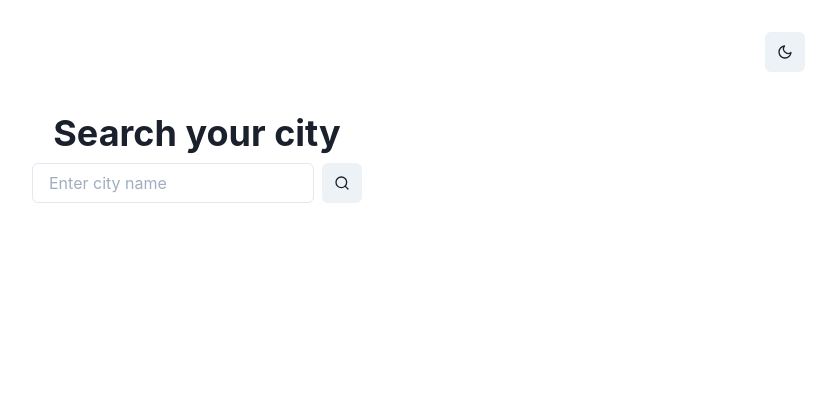
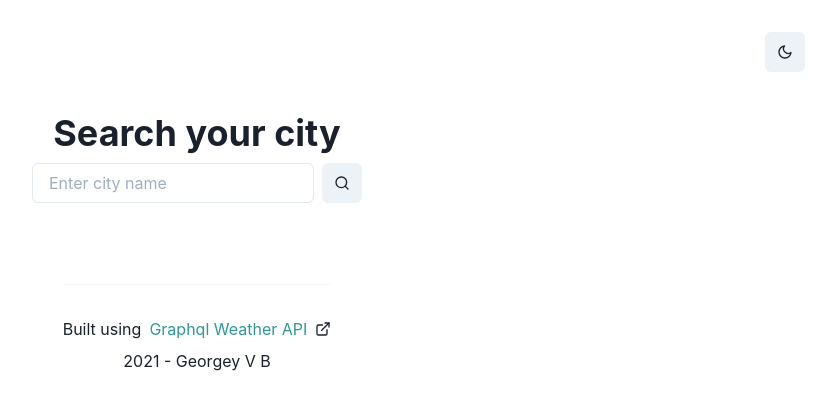
Before and after one commit to 22940dev/learn-graphql-weatherapp, a React (Create React App) app: page / in a window 1280 px wide. Shown: the top 410 px of the page, without its empty margins (443-1279 px from the left). Built offline with nearby package versions, Linux system fonts and the light colour scheme.

Commit message:
Add footer

```diff
--- a/src/components/Dashboard.js
+++ b/src/components/Dashboard.js
@@ -19,6 +19,7 @@ import {
   useColorMode,
   Divider,
 } from '@chakra-ui/react'
+import Footer from './Footer'
 
 export default function Dashboard() {
   const [result, setResult] = useState('')
@@ -90,7 +91,7 @@ export default function Dashboard() {
         )}
       </Stack>
       <Stack>
-        <Divider mt="4" mb="4" />
+        <Divider mt="4" mb="4" borderColor="gray.100" />
         {data && (
           <>
             <VStack
@@ -138,6 +139,7 @@ export default function Dashboard() {
           </>
         )}
       </Stack>
+      <Footer />
     </VStack>
   )
 }
--- /dev/null
+++ b/src/components/Footer.js
@@ -0,0 +1,23 @@
+import { Divider, HStack, Link, Text, VStack } from '@chakra-ui/layout'
+import React from 'react'
+import { FiExternalLink } from 'react-icons/fi'
+
+export default function Footer() {
+  return (
+    <VStack>
+      <Divider m={6} borderColor="gray.100" />
+      <HStack>
+        <Text>Built using </Text>
+        <Link
+          color="teal.500"
+          href="https://graphql-weather-api.herokuapp.com/"
+          isExternal
+        >
+          Graphql Weather API
+        </Link>
+        <FiExternalLink />
+      </HStack>
+      <Text>2021 - Georgey V B</Text>
+    </VStack>
+  )
+}
```
